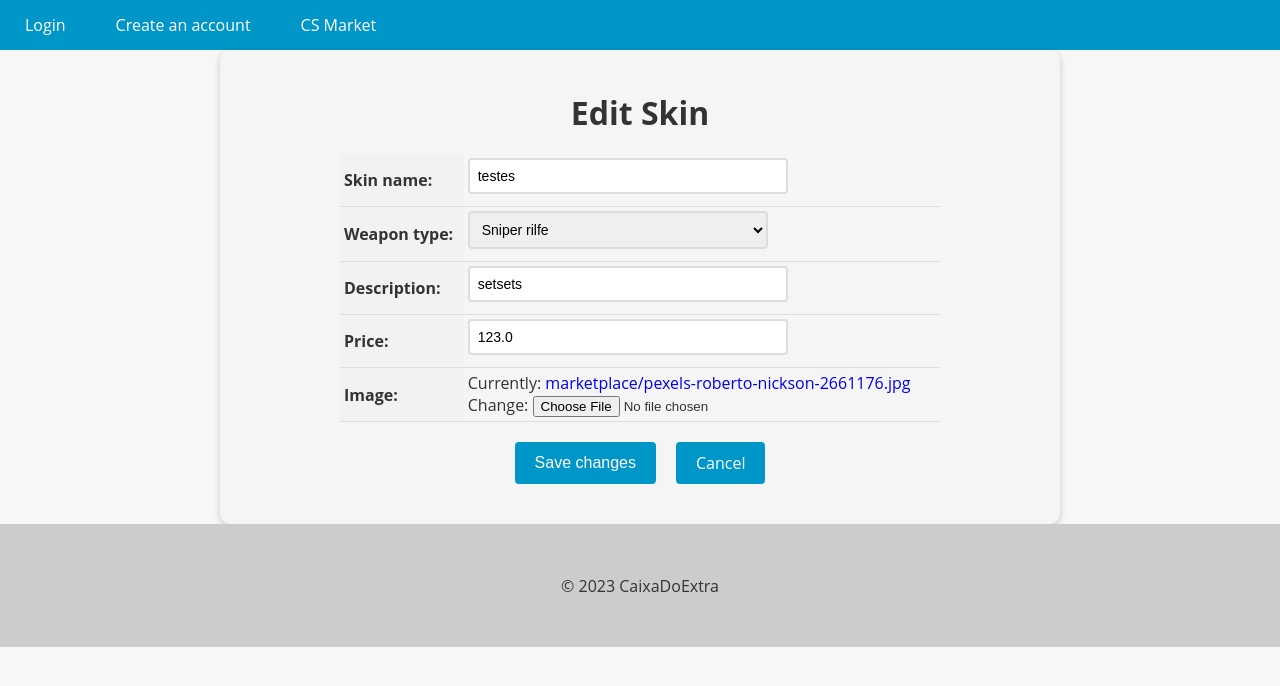
After one commit to EnzoFerreira/Marketplace, a Django app: page /csmarket/4/update/ in a window 1280 px wide. The commit adds this page. Shown: the top 686 px of the page. Run offline with Django 5.2, Linux system fonts and the light colour scheme; data comes from the database, SQL or seed files in the repository; both versions use the stored data as it was after the commit.

Commit message:
fet: edit weapons amd delete + new templates!

```diff
--- /dev/null
+++ b/project/marketplace/templates/weapon_edit.html
@@ -0,0 +1,122 @@
+{% extends "base.html" %}
+
+{% block content %}
+
+  <style>
+    form {
+      max-width: 800px;
+      margin: 0 auto;
+      padding: 20px;
+      background-color: #f5f5f5;
+      border-radius: 10px;
+      box-shadow: 0 2px 6px rgba(0, 0, 0, 0.2);
+    }
+
+    form h1 {
+      font-size: 2rem;
+      margin-bottom: 20px;
+      text-align: center;
+    }
+
+    table {
+      margin: 0 auto;
+      border-collapse: collapse;
+      width: 100%;
+      max-width: 600px;
+    }
+
+    th, td {
+      padding: 4px;
+      text-align: left;
+      border-bottom: 1px solid #ddd;
+    }
+
+    th {
+      background-color: #f2f2f2;
+    }
+
+    input[type="text"], input[type="number"], select, textarea {
+      padding: 8px;
+      font-size: 14px;
+      border: 2px solid #ddd;
+      border-radius: 4px;
+      width: 100%;
+      max-width: 300px;
+      margin-bottom: 8px;
+      transition: border-bottom-color 0.3s ease-in-out;
+    }
+
+    input[type="text"]:focus, input[type="number"]:focus, select:focus, textarea:focus {
+      outline: none;
+      border-bottom-color: #0096c7;
+    }
+
+    .btn {
+      background-color: #0096c7;
+      color: #fff;
+      border: none;
+      padding: 10px 20px;
+      font-size: 16px;
+      border-radius: 4px;
+      cursor: pointer;
+      transition: background-color 0.3s ease-in-out;
+    }
+
+    .buttons-container {
+      display: flex;
+      justify-content: center;
+      margin-top: 20px;
+      margin-bottom: 20px;
+    }
+
+    .btn {
+      display: inline-block;
+      background-color: #0096c7;
+      color: #fff;
+      border: none;
+      padding: 10px 20px;
+      font-size: 16px;
+      border-radius: 4px;
+      cursor: pointer;
+      transition: background-color 0.3s ease-in-out;
+      margin: 0 10px;
+    }
+
+    .btn:hover {
+      background-color: #108eb8;
+    }
+
+    .btn-danger {
+      background-color: #d9534f;
+      text-decoration: none !important;
+    }
+
+    .btn-danger:hover {
+      background-color: #d2221c;
+    }
+
+    .error-message {
+      color: #d9534f;
+      font-size: 14px;
+      margin-top: 5px;
+    }
+
+    a {
+      text-decoration: none !important;
+    }
+
+  </style>
+  <form method="post" enctype="multipart/form-data">
+    {% csrf_token %}
+    <h1>Edit Skin</h1>
+    <table>
+      {{ form.as_table }}
+    </table>
+    <div>
+      <div class="buttons-container">
+        <input type="submit" value="Save changes" class="btn btn-primary">
+        <a href="{% url 'weapons_list' %}" class="btn btn-secondary">Cancel</a>
+      </div>
+    </div>
+  </form>
+{% endblock %}
--- a/project/marketplace/views.py
+++ b/project/marketplace/views.py
@@ -3,9 +3,12 @@ from django.db.models.query import QuerySet
 from django.shortcuts import render, redirect
 from django.http import HttpResponse
 from marketplace.models import *
+from django.contrib.auth.decorators import login_required
+from django.utils.decorators import method_decorator
 from marketplace.forms import ItemForm
 from django.views import View
-from django.views.generic import ListView,CreateView,DetailView
+from django.urls import reverse_lazy
+from django.views.generic import *
 
 class WeaponsListView(ListView):
     model = Weapon
@@ -18,6 +21,7 @@ class WeaponsListView(ListView):
         if search:
             weapons = weapons.filter(skin_name__icontains=search)
         return weapons
+@method_decorator(login_required(login_url='login'), name='dispatch')
 class new_market_item(CreateView):
     model = Weapon
     form_class = ItemForm
@@ -27,3 +31,16 @@ class new_market_item(CreateView):
 class Weapon_View(DetailView):
     model = Weapon
     template_name = 'weapon_view.html'
+
+class Weapon_edit(UpdateView):
+    model = Weapon
+    form_class = ItemForm
+    template_name = 'weapon_edit.html'
+
+    def get_success_url(self):
+        return reverse_lazy('weapon_details', kwargs={'pk': self.object.pk})
+
+class Weapon_delete(DeleteView):
+    model = Weapon
+    template_name = 'weapon_delete.html'
+    success_url = '/csmarket/'
--- a/project/project/templates/base.html
+++ b/project/project/templates/base.html
@@ -74,7 +74,7 @@
       <ul>
         {% if user.is_authenticated %}
           <li>Hi! {{ user.username }}</li>
-          <li><a href="{% url 'new_item' %}">List an item</a></li>
+          <li><a href="{% url 'new_item' %}">List a new item</a></li>
         {% endif %}
         {% if not user.is_authenticated %}
           <li><a href="{% url 'login' %}">Login</a></li>
--- a/project/project/urls.py
+++ b/project/project/urls.py
@@ -12,6 +12,8 @@ urlpatterns = [
     path('/new_item/',new_market_item.as_view(), name='new_item'),
     path('login/', login_view , name='login'),
     path('logout/', logout_view, name='logout'),
+    path('csmarket/<int:pk>/update/', Weapon_edit.as_view(), name='weapon_edit'),
     path('csmarket/<int:pk>/',Weapon_View.as_view() ,name="weapon_details"),
+    path('csmarket/<int:pk>/delete/', Weapon_delete.as_view(), name="weapon_delete"),
     path('admin/', admin.site.urls),
 ] + static(settings.MEDIA_URL, document_root=settings.MEDIA_ROOT)
```
Also changed, not shown: project/marketplace/templates/weapon_delete.html (added, +63 -0 lines), project/marketplace/templates/weapon_view.html (+22 -0 lines), project/db.sqlite3.
